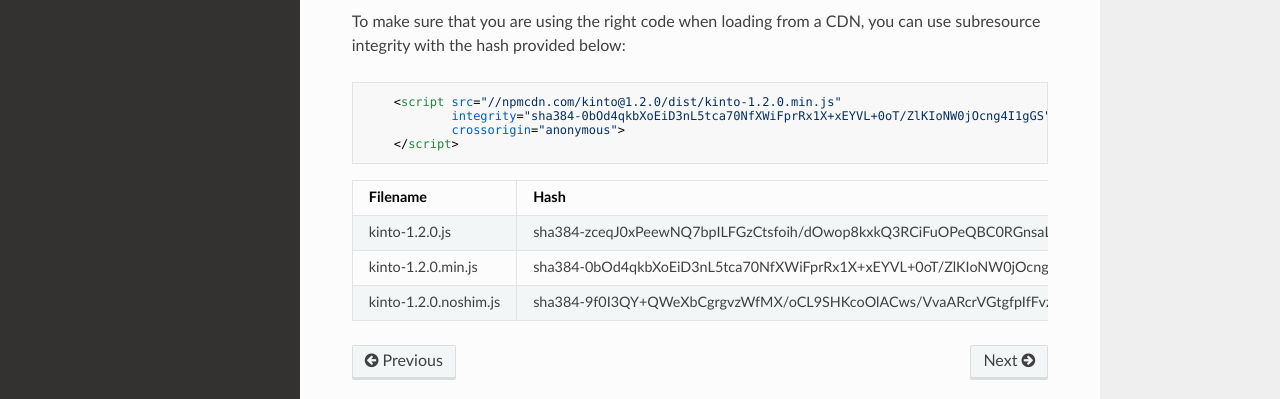
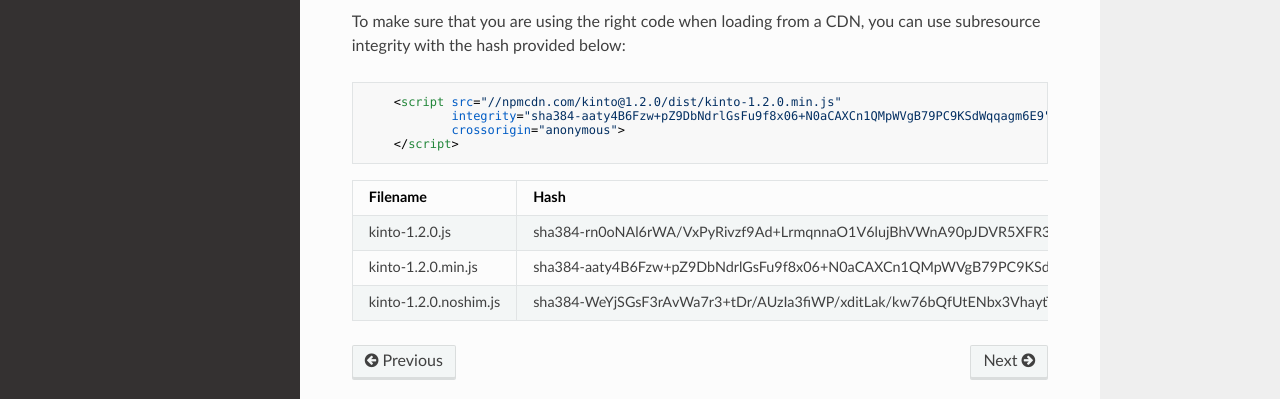
Before and after one commit to Kinto/kinto.js, an MkDocs documentation site: the page built from docs/installation.md, in a window 1280 px wide and 1323 px high. Shown: the part 849-1248 px from the top of the window. Built offline with MkDocs 1.6.1, drawn with Linux system fonts in a browser that asks for light colours; nearby versions of some CDN libraries; old or Windows-style settings are respelled for this version of MkDocs.

Commit message:
Fix SRI hashes in documentation (fixes #324)

````diff
--- a/docs/installation.md
+++ b/docs/installation.md
@@ -32,13 +32,13 @@
 
 ```html
     <script src="//npmcdn.com/kinto@1.2.0/dist/kinto-1.2.0.min.js"
-            integrity="sha384-0bOd4qkbXoEiD3nL5tca70NfXWiFprRx1X+xEYVL+0oT/ZlKIoNW0jOcng4I1gGS"
+            integrity="sha384-aaty4B6Fzw+pZ9DbNdrlGsFu9f8x06+N0aCAXCn1QMpWVgB79PC9KSdWqqagm6E9"
             crossorigin="anonymous">
     </script>
 ```
 
 | Filename                | Hash                                                                    |
 |-------------------------|-------------------------------------------------------------------------|
-| kinto-1.2.0.js          | sha384-zceqJ0xPeewNQ7bpILFGzCtsfoih/dOwop8kxkQ3RCiFuOPeQBC0RGnsaLO0lyhR |
-| kinto-1.2.0.min.js      | sha384-0bOd4qkbXoEiD3nL5tca70NfXWiFprRx1X+xEYVL+0oT/ZlKIoNW0jOcng4I1gGS |
-| kinto-1.2.0.noshim.js   | sha384-9f0I3QY+QWeXbCgrgvzWfMX/oCL9SHKcoOlACws/VvaARcrVGtgfpIfFvzu1UM4N |
+| kinto-1.2.0.js          | sha384-rn0oNAl6rWA/VxPyRivzf9Ad+LrmqnnaO1V6lujBhVWnA90pJDVR5XFR3GRGx/mM |
+| kinto-1.2.0.min.js      | sha384-aaty4B6Fzw+pZ9DbNdrlGsFu9f8x06+N0aCAXCn1QMpWVgB79PC9KSdWqqagm6E9 |
+| kinto-1.2.0.noshim.js   | sha384-WeYjSGsF3rAvWa7r3+tDr/AUzIa3fiWP/xditLak/kw76bQfUtENbx3VhaytTrK+ |
````
